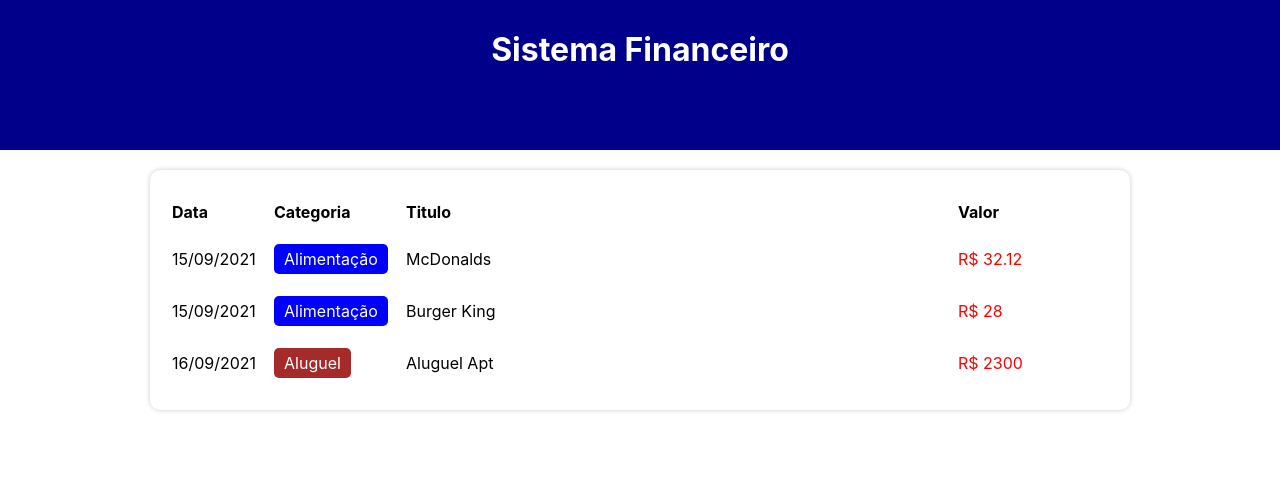
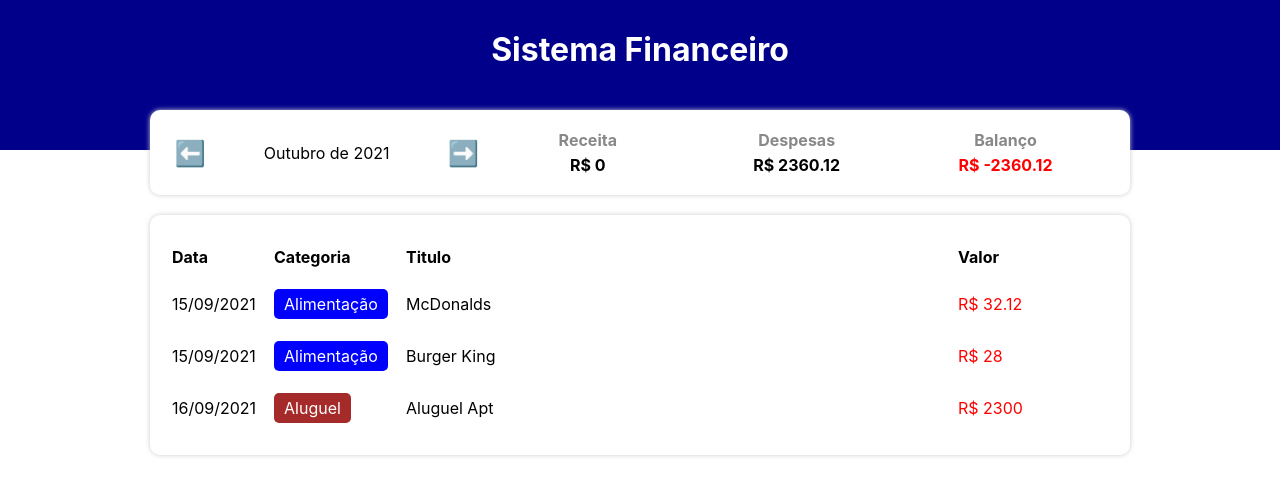
Before and after one commit to thiagooliveira18/Sistema-de-Finan-as, a React (Create React App) app: page / in a window 1280 px wide. Shown: the top 496 px of the page. Built offline with nearby package versions, Linux system fonts and the light colour scheme.

Commit message:
Informations

```diff
--- a/src/App.tsx
+++ b/src/App.tsx
@@ -10,15 +10,38 @@
 import { getCurrentMonth, filterListByMonth } from './helpers/dateFilter';
 
 import { TableArea } from './components/TableArea';
+import { InfoArea } from './components/InfoArea';
 
 const App = () => {
   const [list, setList] = useState(items);
   const [filteredList, setFilteredList] = useState<Item[]>([]);
   const [currentMonth, setCurrentMonth] = useState(getCurrentMonth);
+  const [income, setIncome] = useState(0);
+  const [expense, setExpense] = useState(0);
 
   useEffect(() => {
     setFilteredList(filterListByMonth(list, currentMonth));
   }, [list, currentMonth]);
+
+  useEffect(() => {
+    let incomeCount = 0;
+    let expenseCount = 0;
+
+    for (let i in filteredList) {
+      if (categories[filteredList[i].category].expense) {
+        expenseCount += filteredList[i].value;
+      } else {
+        incomeCount += filteredList[i].value;
+      }
+    }
+    setIncome(incomeCount);
+    setExpense(expenseCount);
+
+  }, [filteredList])
+
+  const handleMonthChange = (newMonth: string) => {
+    setCurrentMonth(newMonth);
+  }
 
   return (
     <C.Container>
@@ -26,12 +49,19 @@
         <C.HeaderText>Sistema Financeiro</C.HeaderText>
       </C.Header>
       <C.Body>
+
         {/* Área de Informações */}
-
+        <InfoArea
+          currentMonth={currentMonth}
+          onMonthChange={handleMonthChange}
+          income={income}
+          expense={expense}
+        />
         {/* Área de Inserção */}
 
         {/* Tabela de itens */}
         <TableArea list={filteredList} />
+
       </C.Body>
     </C.Container>
   );
--- /dev/null
+++ b/src/components/InfoArea/index.tsx
@@ -0,0 +1,45 @@
+import * as C from './styles';
+import { formatCurrentMonth } from '../../helpers/dateFilter';
+import { ResumeItem } from '../ResumeItem';
+
+type Props = {
+    currentMonth: string;
+    onMonthChange: (newMonth: string) => void;
+    income: number;
+    expense: number;
+}
+
+export const InfoArea = ({ currentMonth, onMonthChange, income, expense }: Props) => {
+
+    const handlePrevMonth = () => {
+        let [year, month] = currentMonth.split('-');
+        let currentDate = new Date(parseInt(year), parseInt(month) - 1, 1);
+        currentDate.setMonth(currentDate.getMonth() - 1);
+        onMonthChange(`${currentDate.getFullYear()}-${currentDate.getMonth() + 1}`);
+    }
+    const handleNextMonth = () => {
+        let [year, month] = currentMonth.split('-');
+        let currentDate = new Date(parseInt(year), parseInt(month) - 1, 1);
+        currentDate.setMonth(currentDate.getMonth() + 1);
+        onMonthChange(`${currentDate.getFullYear()}-${currentDate.getMonth() + 1}`);
+    }
+
+    return (
+        <C.Container>
+            <C.MonthArea>
+                <C.MonthArrow onClick={handlePrevMonth}>⬅️</C.MonthArrow>
+                <C.MonthTitle>{formatCurrentMonth(currentMonth)}</C.MonthTitle>
+                <C.MonthArrow onClick={handleNextMonth}>➡️</C.MonthArrow>
+            </C.MonthArea>
+            <C.ResumeArea>
+                <ResumeItem title='Receita' value={income} />
+                <ResumeItem title='Despesas' value={expense} />
+                <ResumeItem
+                    title='Balanço'
+                    value={income - expense}
+                    color={(income - expense) < 0 ? 'red' : 'green'}
+                />
+            </C.ResumeArea>
+        </C.Container>
+    );
+}
--- /dev/null
+++ b/src/components/InfoArea/styles.ts
@@ -0,0 +1,34 @@
+import styled from "styled-components";
+
+export const Container = styled.div`
+    background-color: #fff;
+    box-shadow: 0px 0px  5px #CCC;
+    border-radius: 10px;
+    padding: 20px;
+    margin-top: -40px;
+    display: flex;
+    align-items: center;
+`;
+
+export const MonthArea = styled.div`
+    flex: 1;
+    display: flex;
+    align-items: center;
+`;
+
+export const MonthArrow = styled.div`
+    width: 40px;
+    text-align: center;
+    font-size: 25px;
+    cursor: pointer;
+`;
+
+export const MonthTitle = styled.div`
+    flex: 1;
+    text-align: center;
+`;
+
+export const ResumeArea = styled.div`
+    flex: 2;
+    display: flex;
+`;
--- /dev/null
+++ b/src/components/ResumeItem/index.tsx
@@ -0,0 +1,16 @@
+import * as C from './styles';
+
+type Props = {
+    title: string;
+    value: number;
+    color?: string
+}
+
+export const ResumeItem = ({ title, value, color }: Props) => {
+    return (
+        <C.Container>
+            <C.Title>{title}</C.Title>
+            <C.Info color={color}>R$ {value}</C.Info>
+        </C.Container>
+    );
+}
--- /dev/null
+++ b/src/components/ResumeItem/styles.ts
@@ -0,0 +1,18 @@
+import styled from "styled-components";
+
+export const Container = styled.div`
+    flex: 1;
+`;
+
+export const Title = styled.div`
+    text-align: center;
+    font-weight: bold;
+    color: #888;
+    margin-bottom: 5px;
+`;
+
+export const Info = styled.div<{ color?: string }>`
+    text-align: center;
+    font-weight: bold;
+    color: ${props => props.color ?? '#000'};
+`;
--- a/src/helpers/dateFilter.ts
+++ b/src/helpers/dateFilter.ts
@@ -31,3 +31,10 @@
 }
 
 const addZeroToDate = (n: number): string => n < 10 ? `0${n}` : `${n}`;
+
+export const formatCurrentMonth = (currentMonth: string): string => {
+    let [year, month] = currentMonth.split('-');
+    let months = ['Janeiro', 'Fevereiro', 'Março', 'Abril', 'Maio', 'Junho', 'Julho', 'Agosto', 'Setembro', 'Outubro', 'Novembro', 'Dezembro'];
+
+    return `${months[parseInt(month) - 1]} de ${year}`;
+}
```
